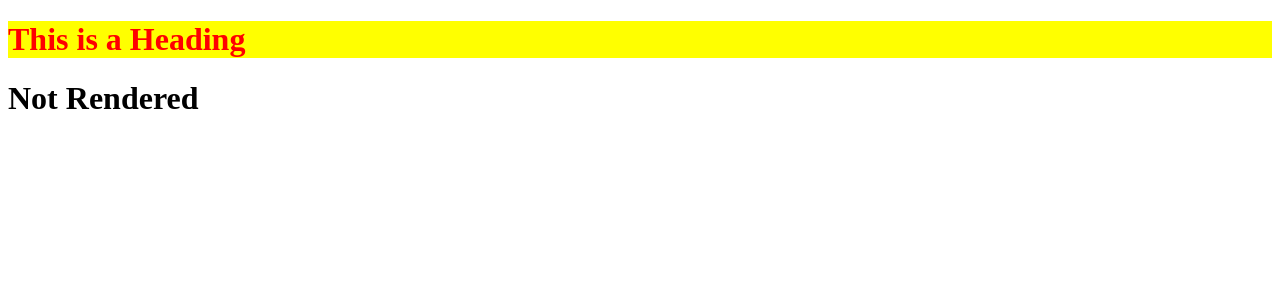
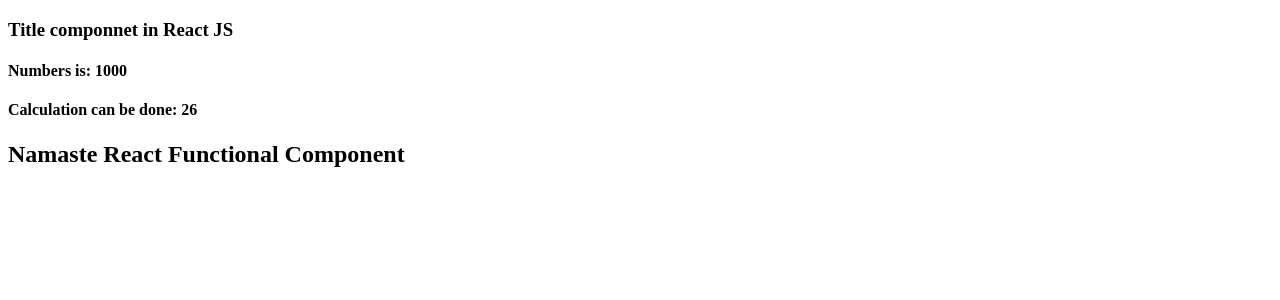
Before and after one commit to ShubhamMogha97/React-JS-Project-First-, a React (Vite) app: page / in a window 1280 px wide. Shown: the top 300 px of the page. Built offline with nearby package versions, Linux system fonts and the light colour scheme.

Commit message:
Episode 3

```diff
--- a/App.js
+++ b/App.js
@@ -2,18 +2,50 @@
 import ReactDOM from "react-dom/client";
 
 // React Element
-
 const heading = React.createElement(
   "h1",
   { id: "heading" },
   "This is a Heading"
 );
+// React Element
+const Element = <span>React Element</span>
 
-const jsxHeading = <h1>Hello world</h1>;
-console.log(jsxHeading);
+// React Element
+const NewEle = <span>React New Element
+  {Element}
+</span>
+
+// React Component
+const Title=()=>{
+  return(
+    <div>
+      <h3>Title componnet in React JS</h3>
+    </div>
+  )
+}
+
+// const jsxHeading = <h1>Hello world</h1>;
+// console.log(jsxHeading);
 
 // Class component
 // Functional component
 
+
+let number=1000;
+const HeadingComponnet=()=>{
+  return(
+    <div id="conatiner">
+        <Title/>
+        {/* {Title()} same as </Title> */}
+        {/* {NewEle} Element inside component */}
+        <h4>Numbers is: {number}</h4>
+        <h4>Calculation can be done: {10+10+6}</h4>
+        {/* {heading} we can put react Element inside the component like this */}
+        {console.log("Hello world")}
+      <h2>Namaste React Functional Component</h2>
+    </div>
+  )
+}
+
 const root = ReactDOM.createRoot(document.getElementById("root"));
-root.render(heading);
+root.render(<HeadingComponnet/>);
--- a/index.html
+++ b/index.html
@@ -8,7 +8,7 @@
   </head>
   <body>
     <div id="root"></div>
-    <h1>Not Rendered </h1>
+    <!-- <h1>Not Rendered </h1> -->
 
     <!-- <script
       crossorigin
```
Also changed, not shown: package.json (+6 -5 lines), 1 other file (tests, documents, lock files or other folders).
